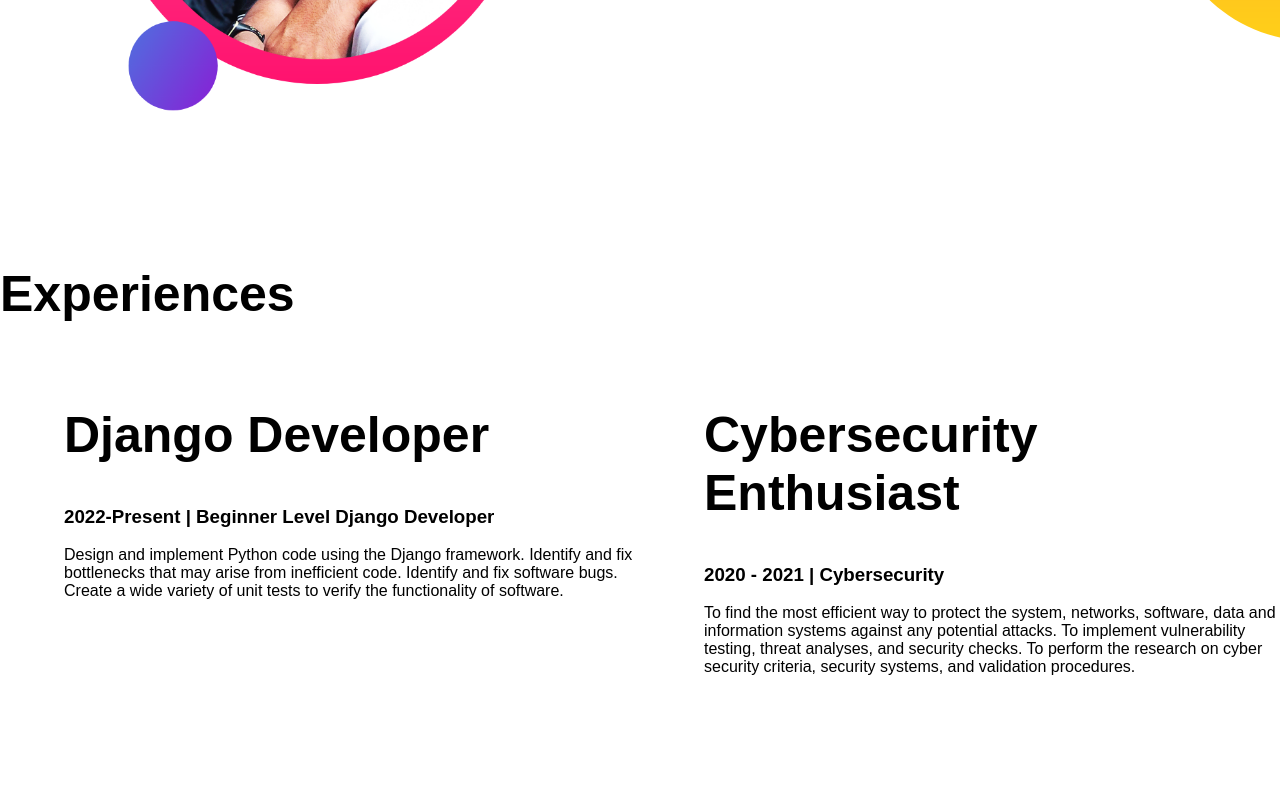
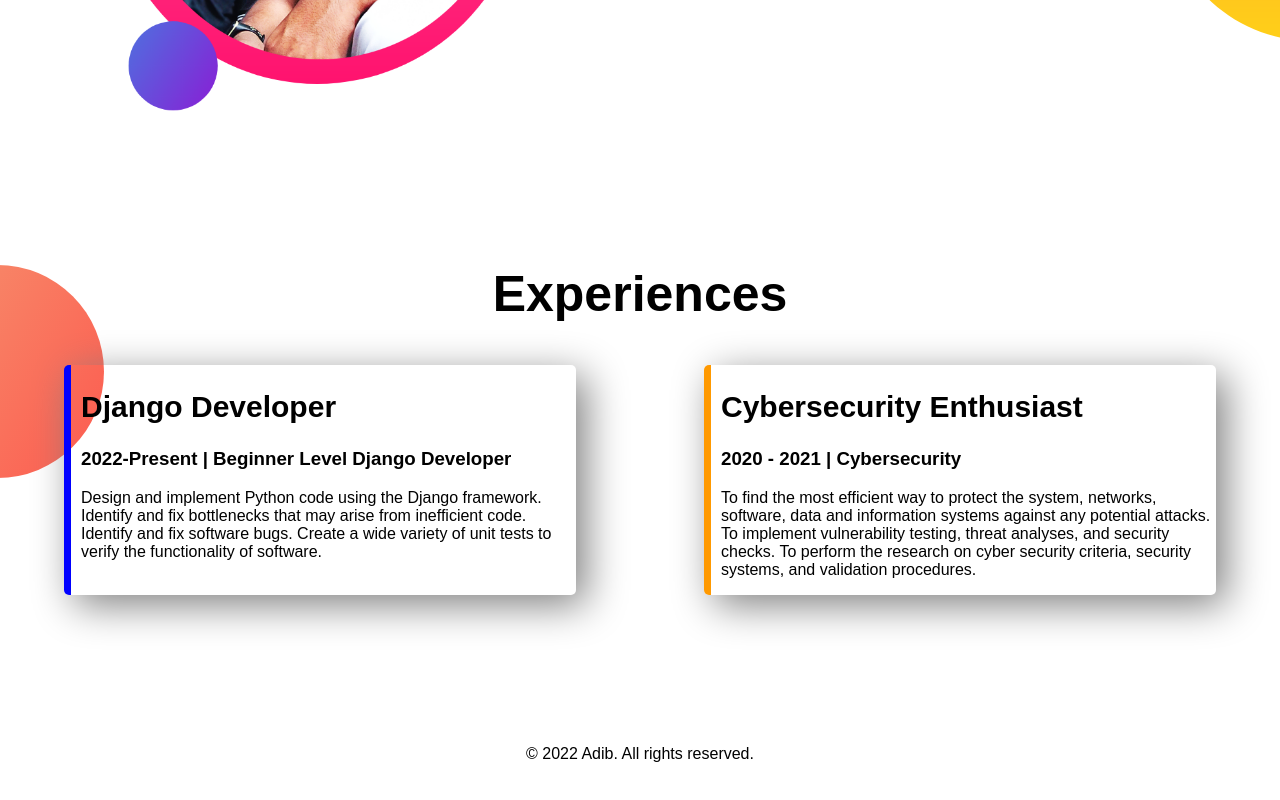
Before and after one commit to adib-the-noob/Developer-Portfolio, a plain HTML site: page index.html in a window 1280 px wide. Shown: the part 943-1743 px from the top of the page. After the commit the page ends 1722 px from the top, so only its background shows below. Drawn offline with Linux system fonts and the light colour scheme; a web font is replaced by a local one.

Commit message:
Portfolio Done

```diff
--- a/index.html
+++ b/index.html
@@ -49,26 +49,28 @@
     </section>
 
 
-<section class="experience">
-<h1>Experiences</h1>
+<section class="experience-area">
+<h1 class="head">Experiences</h1>
 <div class="flexible-container">
-  <div class="half-width">
-    <h1>Django Developer</h1>
+  <div class="experience-item" id="django-dev">
+    <h2>Django Developer</h2>
     <h3>2022-Present | Beginner Level Django Developer</h3>
     <p>
       Design and implement Python code using the Django framework. Identify and fix bottlenecks that may arise from inefficient code. Identify and fix software bugs. Create a wide variety of unit tests to verify the functionality of software.
     </p>
   </div>
 
-  <div class="half-width">
-  <h1>Cybersecurity Enthusiast</h1>
+  <div class="experience-item" id="cyber">
+  <h2>Cybersecurity Enthusiast</h2>
   <h3>2020 - 2021 | Cybersecurity</h3>
   <p>To find the most efficient way to protect the system, networks, software, data and information systems against any potential attacks. To implement vulnerability testing, threat analyses, and security checks. To perform the research on cyber security criteria, security systems, and validation procedures.</p>
   </div>
 </div>
 </section>
-
-
-
   </body>
+  <footer>
+    <p>
+      &copy; 2022 Adib. All rights reserved.
+    </p>
+  </footer>
 </html>
--- a/style.css
+++ b/style.css
@@ -4,6 +4,9 @@ body {
 }
 h1 {
   font-size: 50px;
+}
+h2 {
+  font-size: 30px;
 }
 .Adib {
   color: orange;
@@ -32,4 +35,25 @@ h1 {
   background-image: url(images/dream-bg.png);
   background-repeat: no-repeat;
   background-position: right;
+}.experience-item{
+  width: 40%;
+  margin-left: 5%;
+  margin-right: 5%;
+  padding-left: 10px;
+  box-shadow: 10px 10px 40px gray;
+  border-radius: 5px;
+
+}.experience-area{
+  background-image: url(images/exp-bg.png);
+  background-repeat: no-repeat;
 }
+.head{
+  text-align: center;
+}
+#django-dev{
+  border-left: 7px solid blue;
+}#cyber{
+  border-left: 7px solid rgb(255, 153, 0);
+}footer p{
+  text-align: center;
+}
```
Also changed, not shown: images/exp-bg.png (added).
